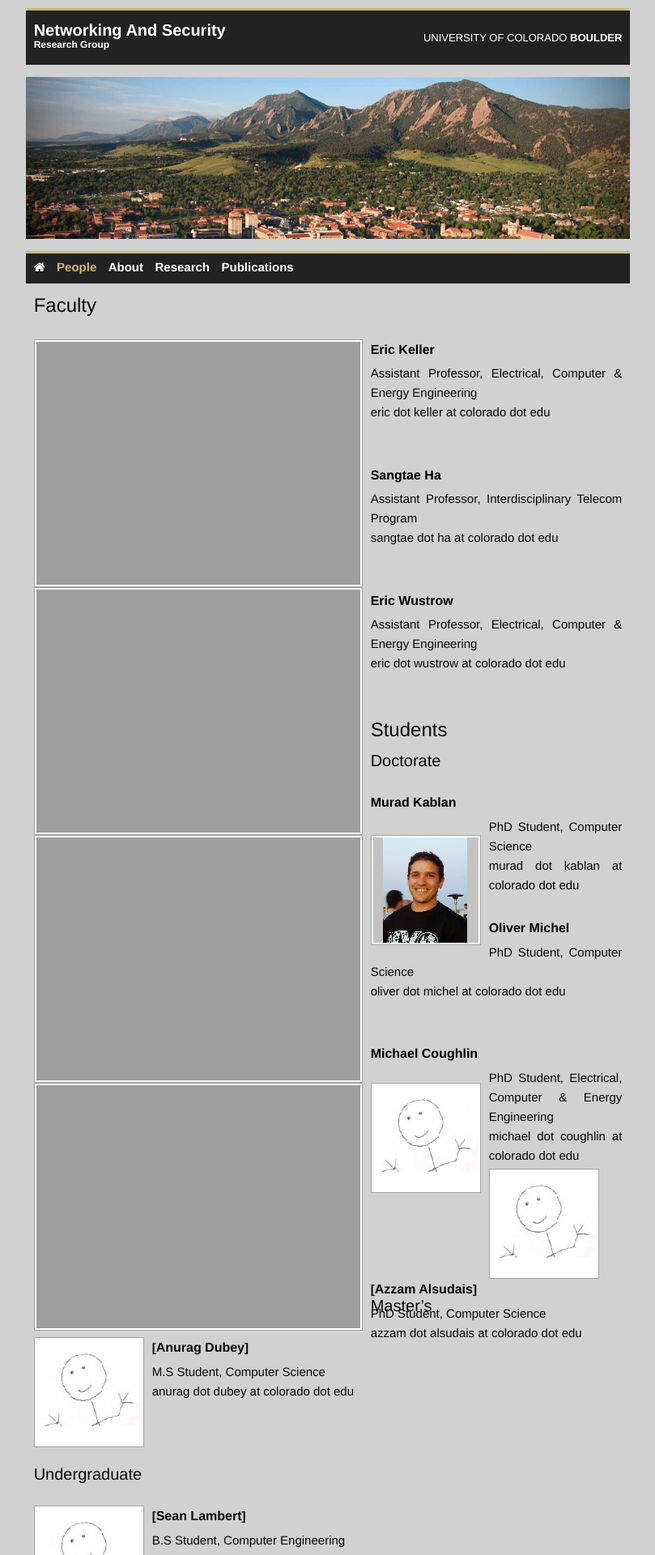
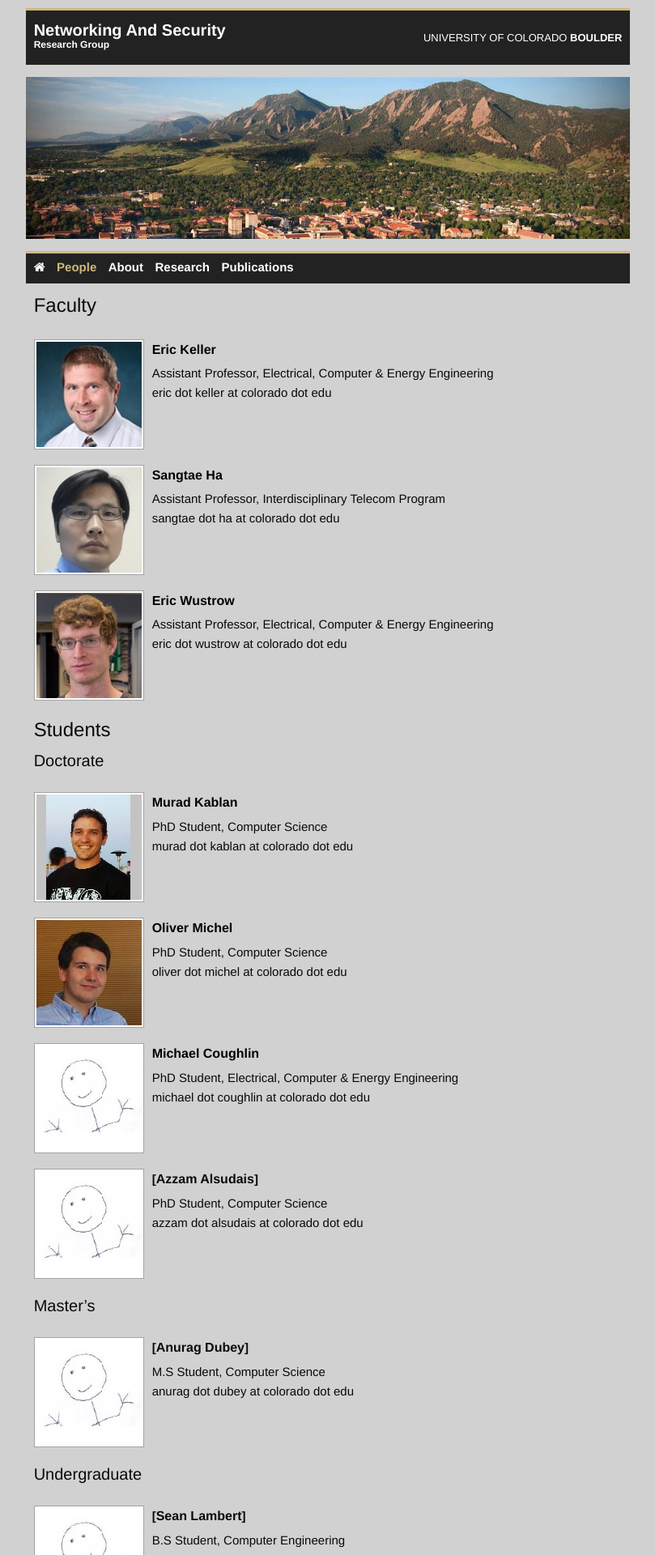
Before and after one commit to nsr-colorado/nsr-colorado.github.io, a Jekyll site: the page built from pages/people.md, in a window 1280 px wide. Shown: the top 1920 px of the page at 81% size, without its empty margins (235-1044 px from the left). Built offline with Jekyll 4.4.1, drawn with Linux system fonts in a browser that asks for light colours.

Commit message:
fixed people error

```diff
--- a/pages/people.md
+++ b/pages/people.md
@@ -7,15 +7,15 @@ permalink: /people/
 Faculty
 =======
 
-* ![Eric Keller](/data/img/people/headshot-erick.jpg =130x) [**Eric Keller**](http://ngn.cs.colorado.edu/~ekeller/)
+* ![Eric Keller](/data/img/people/headshot-erick.jpg) [**Eric Keller**](http://ngn.cs.colorado.edu/~ekeller/)
 	: Assistant Professor, Electrical, Computer & Energy Engineering
 	: eric dot keller at colorado dot edu
 
-* ![Sangtae Ha](/data/img/people/headshot-sangtae.jpg =130x) [**Sangtae Ha**](http://ngn.cs.colorado.edu/~sangtae/)
+* ![Sangtae Ha](/data/img/people/headshot-sangtae.jpg) [**Sangtae Ha**](http://ngn.cs.colorado.edu/~sangtae/)
 	: Assistant Professor, Interdisciplinary Telecom Program
 	: sangtae dot ha at colorado dot edu
 
-* ![Eric Wustrow](/data/img/people/headshot-ericw.jpg =130x) [**Eric Wustrow**](https://ericw.us/trow/)
+* ![Eric Wustrow](/data/img/people/headshot-ericw.jpg) [**Eric Wustrow**](https://ericw.us/trow/)
 	: Assistant Professor, Electrical, Computer & Energy Engineering
 	: eric dot wustrow at colorado dot edu
 
@@ -29,7 +29,7 @@ Doctorate
 	: PhD Student, Computer Science
 	: murad dot kablan at colorado dot edu
 
-* ![Oliver Michel](/data/img/people/headshot-oliver.jpg =130x) [**Oliver Michel**](/oliver)
+* ![Oliver Michel](/data/img/people/headshot-oliver.jpg) [**Oliver Michel**](/oliver)
 	: PhD Student, Computer Science
 	: oliver dot michel at colorado dot edu
 
```
